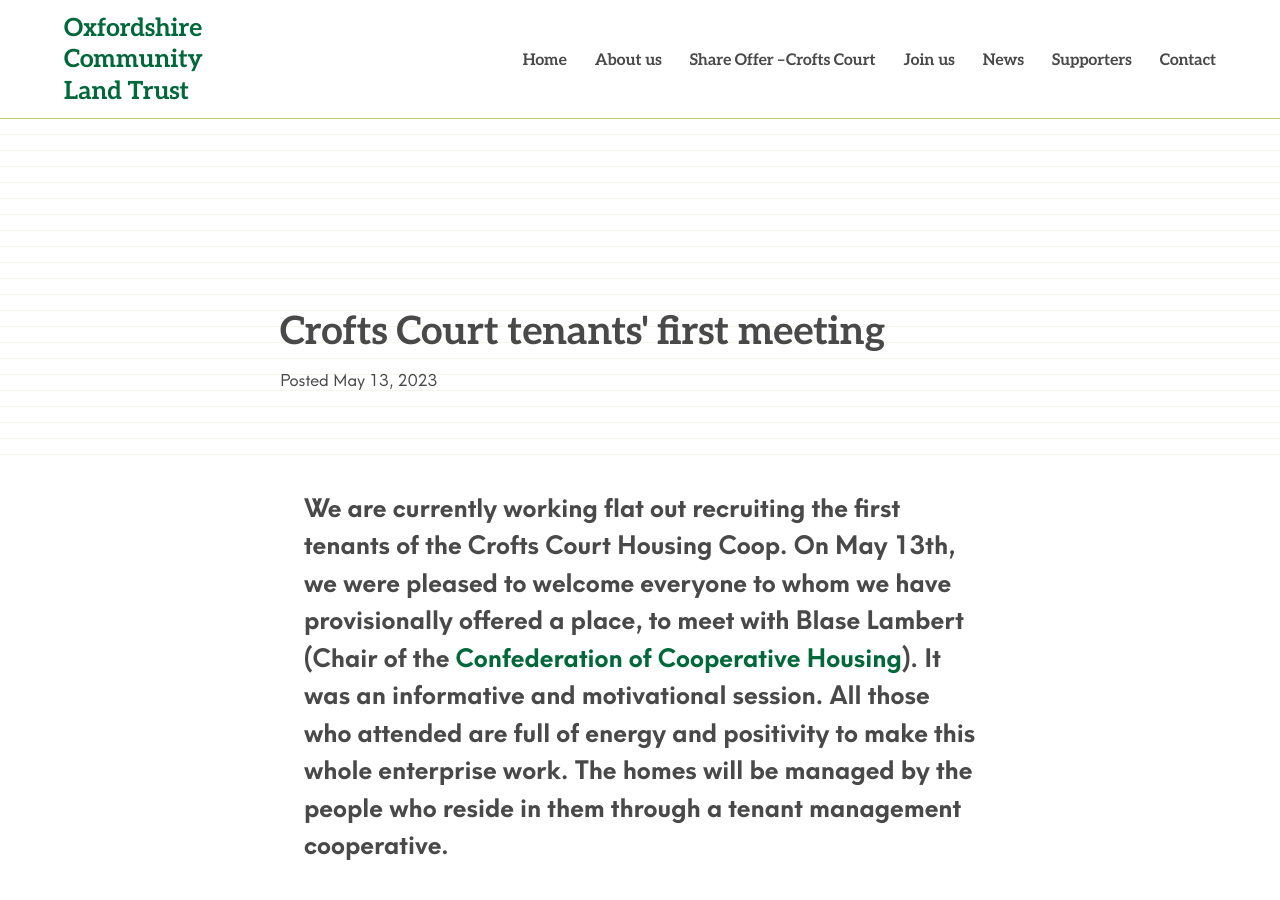
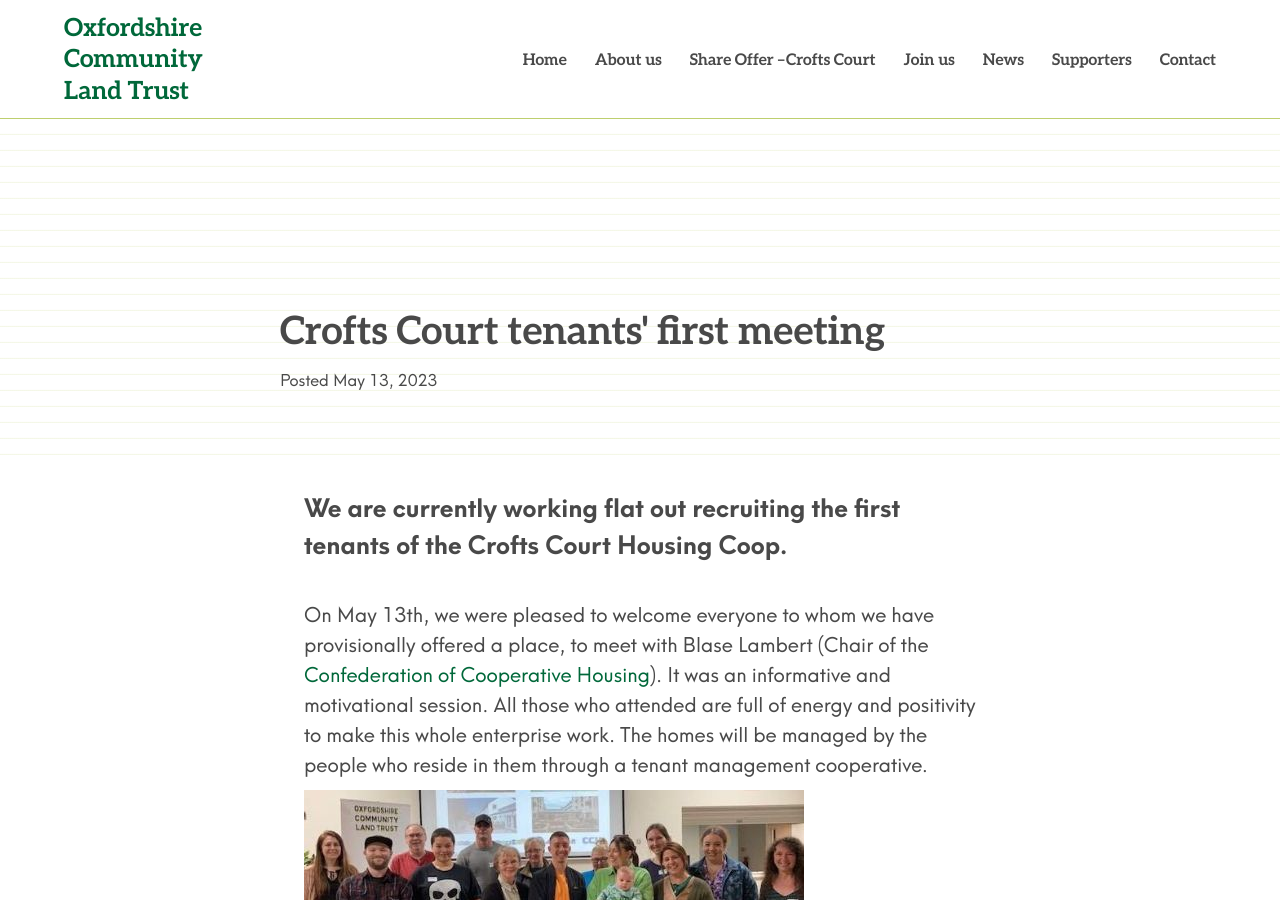
Before and after one commit to johnpuddephatt/oclt, a Jekyll site: the page built from _posts/2023-05-13-crofts-court-tenants-first-meeting.markdown, in a window 1280 px wide and 900 px high. Built offline with Jekyll 4.4.1, drawn with Linux system fonts in a browser that asks for light colours.

Commit message:
Updated The Opening Of Crofts Court and 1 other file

```diff
--- a/_posts/2023-05-13-crofts-court-tenants-first-meeting.markdown
+++ b/_posts/2023-05-13-crofts-court-tenants-first-meeting.markdown
@@ -4,4 +4,8 @@ date: 2023-05-13 10:18:00 Z
 image: "/uploads/crofts-court-tenant-meeting-may-23.jpeg"
 ---
 
-We are currently working flat out recruiting the first tenants of the Crofts Court Housing Coop. On May 13th, we were pleased to welcome everyone to whom we have provisionally offered a place, to meet with Blase Lambert (Chair of the [Confederation of Cooperative Housing](https://www.cch.coop/our-staff/)). It was an informative and motivational session. All those who attended are full of energy and positivity to make this whole enterprise work. The homes will be managed by the people who reside in them through a tenant management cooperative.
+We are currently working flat out recruiting the first tenants of the Crofts Court Housing Coop.
+
+On May 13th, we were pleased to welcome everyone to whom we have provisionally offered a place, to meet with Blase Lambert (Chair of the [Confederation of Cooperative Housing](https://www.cch.coop/our-staff/)). It was an informative and motivational session. All those who attended are full of energy and positivity to make this whole enterprise work. The homes will be managed by the people who reside in them through a tenant management cooperative.
+
+![crofts-court-tenants.jpg](/uploads/crofts-court-tenant-meeting-may-23.jpeg)
--- a/_posts/2023-07-06-the-opening-of-crofts-court.markdown
+++ b/_posts/2023-07-06-the-opening-of-crofts-court.markdown
@@ -12,4 +12,5 @@ We couldn't have done it without you!
 
 For those of you who couldn't make the event you can take a look at our [video highlights](https://www.youtube.com/watch?reload=9&v=s9IjTsJgUOM&feature=youtu.be\); plus our fabulous video of [Crofts Court's construction](https://www.youtube.com/watch?v=jtg417PaHho\).
 
+
 ![crofts-court-july23.jpg](/uploads/crofts-court-front-july-23.jpg)
```
